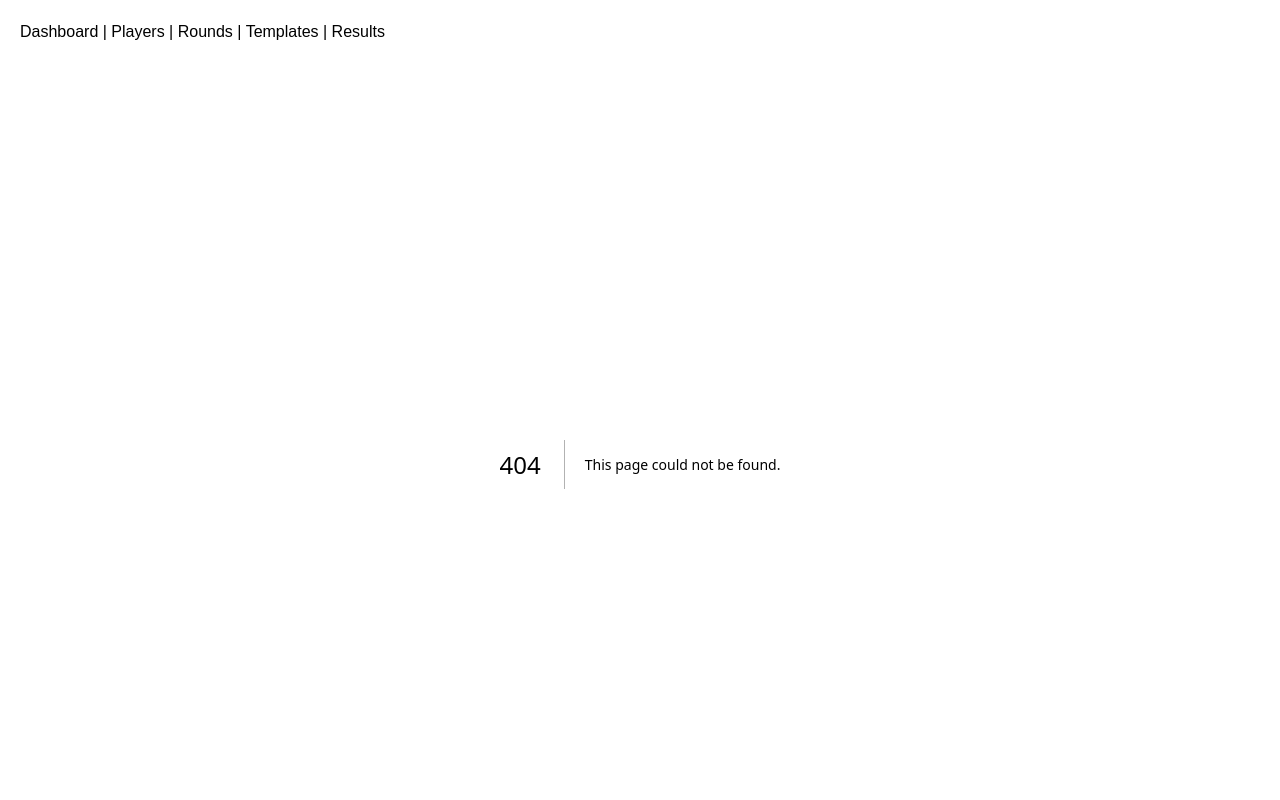
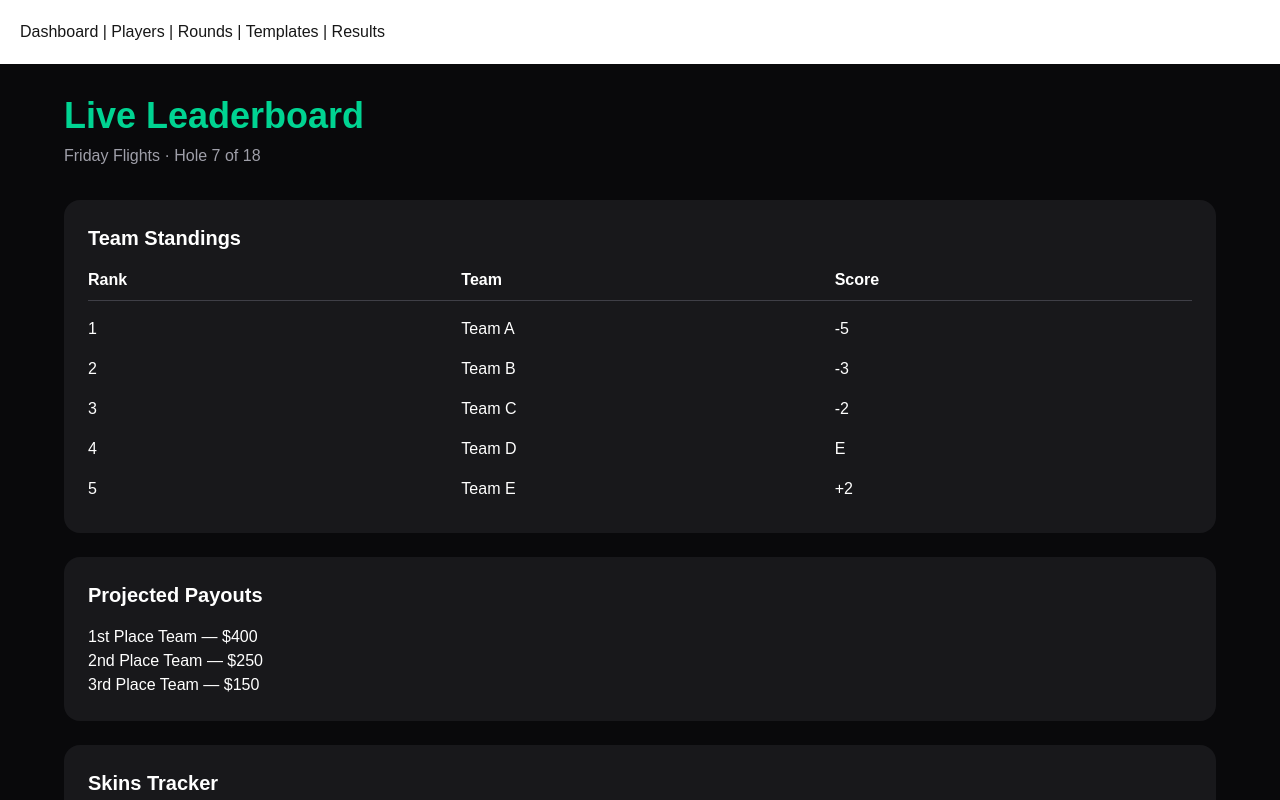
Before and after one commit to Cody-Ayers/club-games, a Next.js app: page /rounds/leaderboard in a window 1280 px wide. Before the commit this address had no page. Shown: the top 800 px of the page. Built offline with nearby package versions, Linux system fonts and the light colour scheme.

Commit message:
Built leaderboard page

```diff
--- /dev/null
+++ b/src/app/rounds/leaderboard/page.tsx
@@ -0,0 +1,67 @@
+export default function LeaderboardPage() {
+  return (
+    <main className="min-h-screen bg-zinc-950 text-white p-8">
+      <div className="max-w-6xl mx-auto">
+        <h1 className="text-4xl font-bold text-emerald-400 mb-2">
+          Live Leaderboard
+        </h1>
+
+        <p className="text-zinc-400 mb-8">Friday Flights · Hole 7 of 18</p>
+
+        <div className="bg-zinc-900 rounded-2xl p-6 mb-6">
+          <h2 className="text-xl font-semibold mb-4">Team Standings</h2>
+
+          <div className="grid grid-cols-3 gap-4 border-b border-zinc-700 pb-2 mb-2 font-semibold">
+            <div>Rank</div>
+            <div>Team</div>
+            <div>Score</div>
+          </div>
+
+          <div className="grid grid-cols-3 gap-4 py-2">
+            <div>1</div>
+            <div>Team A</div>
+            <div>-5</div>
+          </div>
+          <div className="grid grid-cols-3 gap-4 py-2">
+            <div>2</div>
+            <div>Team B</div>
+            <div>-3</div>
+          </div>
+          <div className="grid grid-cols-3 gap-4 py-2">
+            <div>3</div>
+            <div>Team C</div>
+            <div>-2</div>
+          </div>
+          <div className="grid grid-cols-3 gap-4 py-2">
+            <div>4</div>
+            <div>Team D</div>
+            <div>E</div>
+          </div>
+          <div className="grid grid-cols-3 gap-4 py-2">
+            <div>5</div>
+            <div>Team E</div>
+            <div>+2</div>
+          </div>
+        </div>
+
+        <div className="bg-zinc-900 rounded-2xl p-6 mb-6">
+          <h2 className="text-xl font-semibold mb-4">Projected Payouts</h2>
+          <p>1st Place Team — $400</p>
+          <p>2nd Place Team — $250</p>
+          <p>3rd Place Team — $150</p>
+        </div>
+
+        <div className="bg-zinc-900 rounded-2xl p-6 mb-6">
+          <h2 className="text-xl font-semibold mb-4">Skins Tracker</h2>
+          <p>Hole 2 — Mike Johnson</p>
+          <p>Hole 5 — Carryover</p>
+          <p>Current Skin Value — $40</p>
+        </div>
+
+        <button className="bg-emerald-600 hover:bg-emerald-500 px-6 py-3 rounded-xl font-semibold">
+          View Settlements
+        </button>
+      </div>
+    </main>
+  );
+}
```
